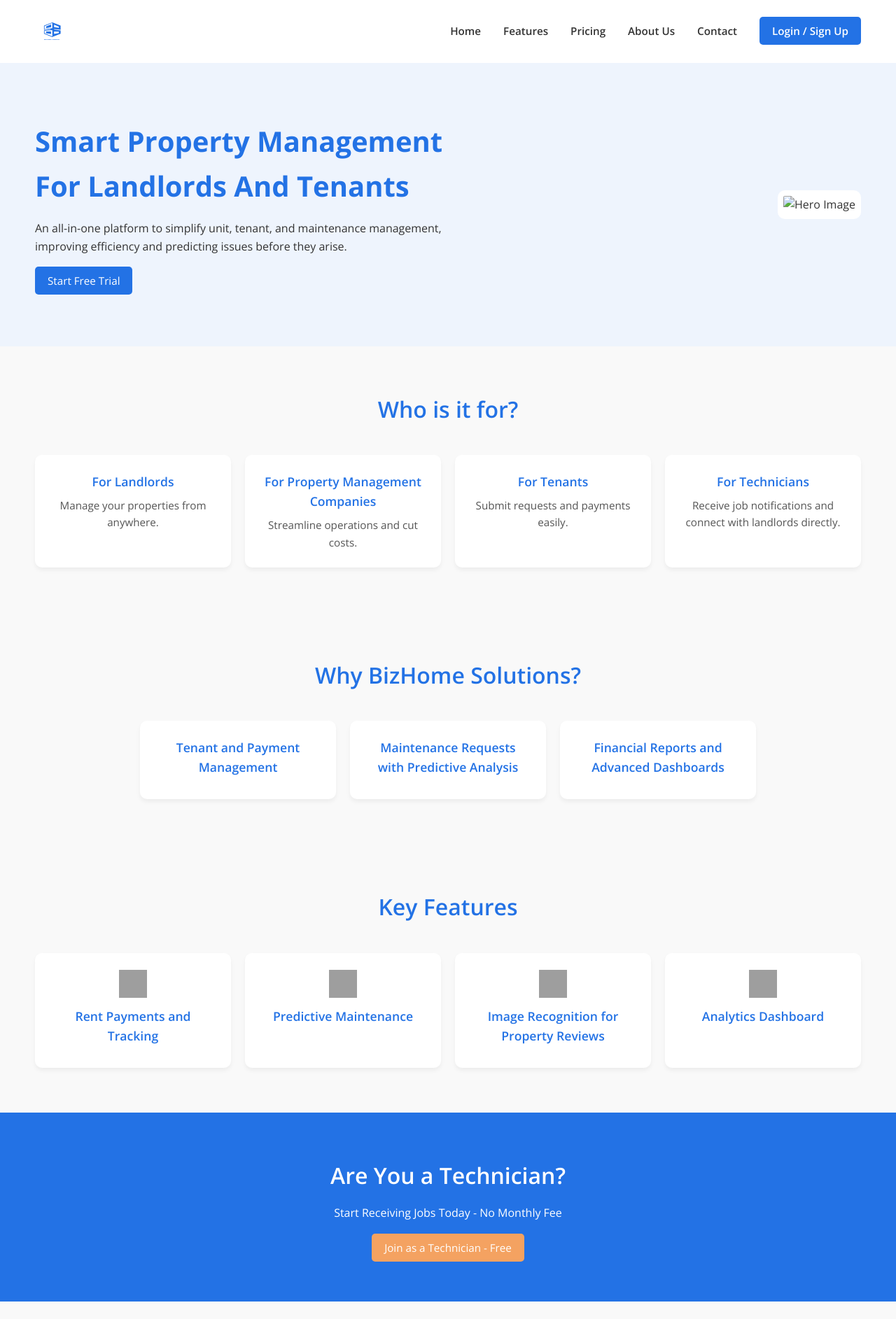
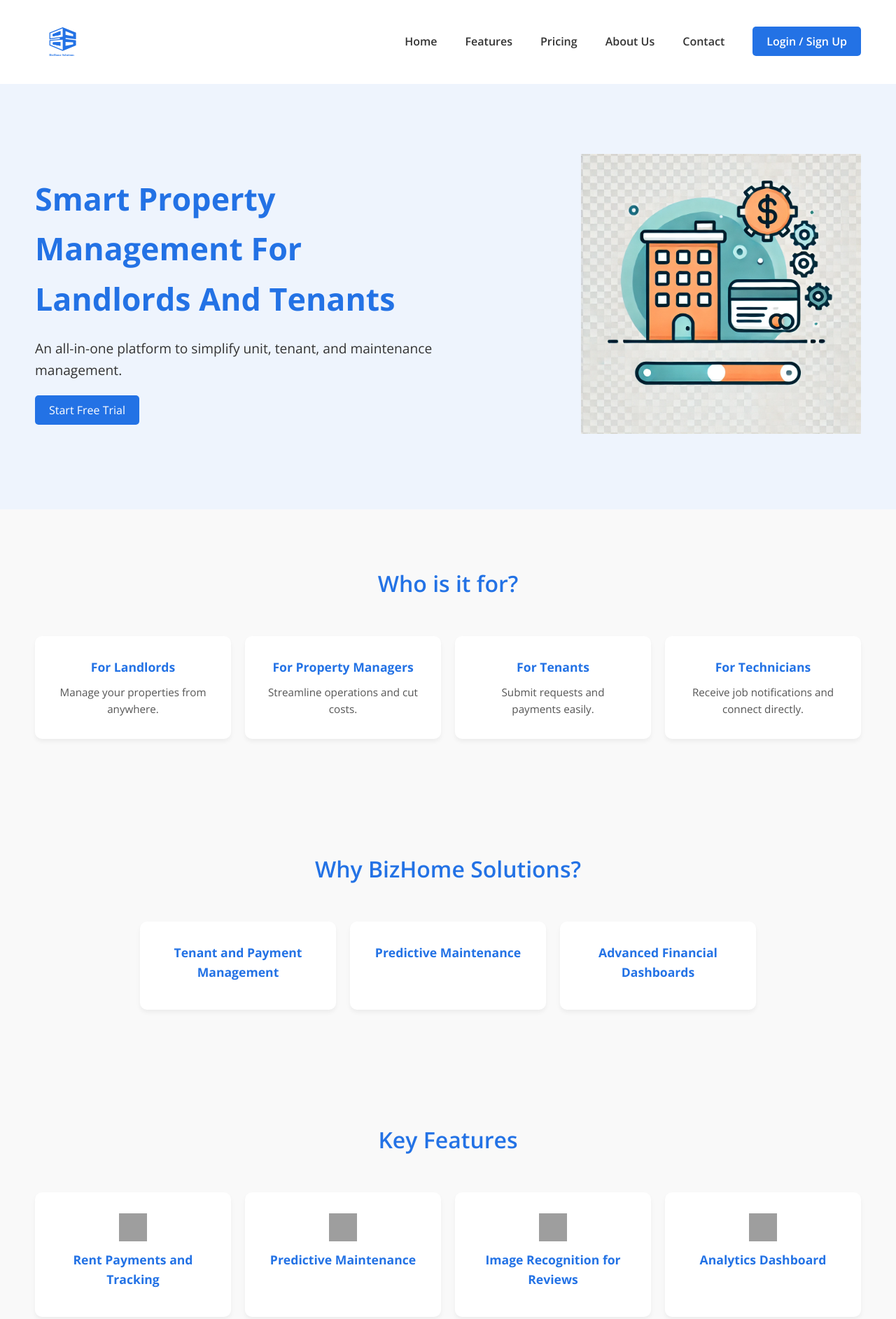
Before and after one commit to BizhomeSolutions/Site, a plain HTML site: page index.html in a window 1280 px wide. Shown: the top 1885 px of the page at 70% size. Drawn offline with nearby package versions, Linux system fonts and the light colour scheme; grey boxes are pictures that could not be loaded.

Commit message:
Improve image and styles

```diff
--- a/index.html
+++ b/index.html
@@ -1,146 +1,63 @@
 <!DOCTYPE html>
 <html lang="en">
 <head>
-  <meta charset="UTF-8">
-  <meta http-equiv="X-UA-Compatible" content="IE=edge">
-  <meta name="viewport" content="width=device-width, initial-scale=1.0">
+  <meta charset="UTF-8" />
+  <meta http-equiv="X-UA-Compatible" content="IE=edge" />
+  <meta name="viewport" content="width=device-width, initial-scale=1.0" />
   <title>BizHome Solutions | Smart Property Management</title>
-  <meta name="description" content="Smart Property Management for Landlords, Tenants, and Technicians. Simplify property management with BizHome Solutions.">
-  <meta name="keywords" content="property management, landlord software, tenant management, maintenance tracking, BizHome Solutions">
-  <meta name="author" content="BizHome Solutions">
-  <meta property="og:title" content="BizHome Solutions | Smart Property Management">
-  <meta property="og:description" content="Simplify property management for landlords, tenants, and technicians.">
-  <meta property="og:type" content="website">
-  <meta property="og:url" content="https://bizhomesolutions.com">
-  <meta property="og:image" content="https://bizhomesolutions.com/assets/logo-01.svg">
-  <link rel="canonical" href="https://bizhomesolutions.com">
-  <link rel="icon" type="image/svg+xml" href="assets/logo-01.svg">
-  <link rel="preconnect" href="https://fonts.googleapis.com">
-  <link rel="preconnect" href="https://fonts.gstatic.com" crossorigin>
-  <link href="https://fonts.googleapis.com/css2?family=Open+Sans:wght@400;600;700&display=swap" rel="stylesheet">
+
+  <meta name="description" content="Smart Property Management for Landlords, Tenants, and Technicians. Simplify property management with BizHome Solutions." />
+  <link rel="icon" type="image/svg+xml" href="assets/logo-01.svg" />
+
+  <link rel="preconnect" href="https://fonts.googleapis.com" />
+  <link rel="preconnect" href="https://fonts.gstatic.com" crossorigin />
+  <link href="https://fonts.googleapis.com/css2?family=Open+Sans:wght@400;600;700&display=swap" rel="stylesheet" />
 
   <style>
-    * {
-      box-sizing: border-box;
-      margin: 0;
-      padding: 0;
-      font-family: 'Open Sans', sans-serif;
-    }
+    * { box-sizing: border-box; margin: 0; padding: 0; font-family: 'Open Sans', sans-serif; }
+    body { color: #333; background-color: #f9f9f9; line-height: 1.6; }
 
-    html {
-      scroll-behavior: smooth;
-      font-size: 16px;
-    }
+    header { background-color: #fff; padding: 20px 50px; display: flex; justify-content: space-between; align-items: center; box-shadow: 0 2px 4px rgba(0,0,0,0.1); }
+    header img { height: 80px; }
 
-    body {
-      color: #333;
-      background-color: #f9f9f9;
-      line-height: 1.6;
-    }
-
-    img {
-      max-width: 100%;
-      height: auto;
-      display: block;
-    }
-
-    header {
-      background-color: #ffffff;
-      padding: 20px 50px;
-      display: flex;
-      justify-content: space-between;
-      align-items: center;
-      box-shadow: 0 2px 4px rgba(0,0,0,0.1);
-    }
-
-    header img {
-      height: 50px;
-    }
-
-    nav ul {
-      list-style: none;
-      display: flex;
-      gap: 32px;
-    }
-
-    nav ul li a {
-      text-decoration: none;
-      color: #333;
-      font-weight: 600;
-      font-size: 0.95rem;
-    }
+    nav ul { list-style: none; display: flex; gap: 40px; }
+    nav ul li a { text-decoration: none; color: #333; font-weight: 600; }
 
     .btn-primary {
       background-color: #2372e5;
       color: #fff;
-      padding: 10px 18px;
+      padding: 10px 20px;
       border-radius: 5px;
       text-decoration: none;
-      font-size: 0.95rem;
+      font-size: 1rem;
       transition: background-color 0.3s;
     }
-
-    .btn-primary:hover {
-      background-color: #1d5ec2;
-    }
+    .btn-primary:hover { background-color: #1d5ec2; }
 
     .btn-secondary {
-      background-color: #f4a261;
+      background-color: #f4a261; /* نارنجی ملایم */
       color: #fff;
-      padding: 10px 18px;
+      padding: 12px 24px;
       border-radius: 5px;
       text-decoration: none;
-      font-size: 0.95rem;
+      font-size: 1rem;
       transition: background-color 0.3s;
     }
+    .btn-secondary:hover { background-color: #e17c24; }
 
-    .btn-secondary:hover {
-      background-color: #e17c24;
-    }
+    .hero { display: flex; flex-wrap: wrap; justify-content: space-between; align-items: center; padding: 100px 50px; background-color: #eef4fd; }
+    .hero-text { flex: 1 1 400px; max-width: 50%; }
+    .hero-text h1 { color: #2372e5; font-size: 2.8rem; margin-bottom: 20px; }
+    .hero-text p { font-size: 1.2rem; margin-bottom: 30px; }
+    .hero-img img { width: 100%; max-width: 400px; }
 
-    .hero {
-      display: flex;
-      flex-wrap: wrap;
-      justify-content: space-between;
-      align-items: center;
-      padding: 80px 50px;
-      background-color: #eef4fd;
-    }
-
-    .hero-text {
-      flex: 1 1 400px;
-      max-width: 50%;
-    }
-
-    .hero-text h1 {
-      color: #2372e5;
-      font-size: 2.5rem;
-      font-weight: 700;
-      margin-bottom: 16px;
-    }
-
-    .hero-text p {
-      font-size: 1rem;
-      margin-bottom: 24px;
-    }
-
-    .hero-img img {
-      border-radius: 10px;
-      background-color: #fff;
-      padding: 8px;
-      width: 100%;
-      max-width: 480px;
-    }
-
-    section {
-      padding: 64px 50px;
-    }
+    section { padding: 80px 50px; }
 
     .section-title {
       text-align: center;
       font-size: 2rem;
       color: #2372e5;
-      margin-bottom: 40px;
+      margin-bottom: 50px;
       font-weight: 600;
     }
 
@@ -153,7 +70,7 @@
 
     .feature-box {
       background: #fff;
-      padding: 24px;
+      padding: 30px;
       border-radius: 10px;
       width: 280px;
       text-align: center;
@@ -164,9 +81,7 @@
       align-items: center;
     }
 
-    .feature-box:hover {
-      transform: translateY(-5px);
-    }
+    .feature-box:hover { transform: translateY(-5px); }
 
     .feature-box img {
       width: 40px;
@@ -175,57 +90,37 @@
       filter: grayscale(100%);
     }
 
-    .feature-box h3 {
-      margin-bottom: 8px;
-      color: #2372e5;
-      font-size: 1.1rem;
-      font-weight: 600;
-    }
-
-    .feature-box p {
-      color: #555;
-      font-size: 0.95rem;
-    }
+    .feature-box h3 { color: #2372e5; font-size: 1.1rem; margin-bottom: 10px; }
+    .feature-box p { color: #555; font-size: 0.95rem; }
 
     .cta-section {
       background-color: #2372e5;
       color: #fff;
       text-align: center;
-      padding: 64px 50px;
-      background-image: url('assets/technician-background.jpg');
+      padding: 80px 50px;
+      background-image: url('assets/technician-background.png');
       background-size: cover;
       background-position: center;
     }
 
-    .cta-section h2 {
-      font-size: 2rem;
-      margin-bottom: 16px;
-      font-weight: 600;
-    }
-
-    .cta-section p {
-      font-size: 1rem;
-      margin-bottom: 24px;
-    }
+    .cta-section h2 { font-size: 2rem; margin-bottom: 16px; }
+    .cta-section p { font-size: 1rem; margin-bottom: 24px; }
 
     .faq {
       background-color: #fff;
       border-radius: 10px;
       box-shadow: 0 4px 6px rgba(0,0,0,0.05);
-      padding: 40px;
-      margin-top: 80px;
+      padding: 50px;
+      margin-top: 100px;
       margin-bottom: 50px;
       max-width: 800px;
       margin-left: auto;
       margin-right: auto;
     }
 
-    .faq-item {
-      border-bottom: 1px solid #eee;
-    }
-
+    .faq-item { border-bottom: 1px solid #eee; }
     .faq-question {
-      padding: 16px;
+      padding: 20px;
       cursor: pointer;
       background-color: #f9f9f9;
       color: #333;
@@ -233,71 +128,37 @@
       display: flex;
       justify-content: space-between;
       align-items: center;
-      font-size: 1rem;
-      transition: background-color 0.3s;
     }
 
-    .faq-question:hover {
-      background-color: #f1f1f1;
-    }
-
-    .faq-answer {
-      display: none;
-      padding: 16px;
-      color: #555;
-      background-color: #fff;
-      font-size: 0.95rem;
-    }
+    .faq-question:hover { background-color: #f1f1f1; }
+    .faq-answer { display: none; padding: 20px; color: #555; background-color: #fff; }
 
     footer {
       background-color: #333;
       color: #fff;
-      padding: 32px 50px;
+      padding: 40px 50px;
       display: flex;
       justify-content: space-between;
       flex-wrap: wrap;
     }
 
-    footer img {
-      height: 40px;
-      margin-bottom: 20px;
-    }
-
-    footer ul {
-      list-style: none;
-    }
-
-    footer ul li {
-      margin-bottom: 10px;
-    }
-
-    footer ul li a {
-      color: #fff;
-      text-decoration: none;
-      font-size: 0.9rem;
-    }
+    footer img { height: 40px; margin-bottom: 20px; }
+    footer ul { list-style: none; }
+    footer ul li { margin-bottom: 10px; }
+    footer ul li a { color: #fff; text-decoration: none; }
 
     @media (max-width: 768px) {
-      .hero {
-        flex-direction: column;
-        padding: 50px 20px;
-      }
-
-      .hero-text, .hero-img {
-        max-width: 100%;
-      }
-
-      nav ul {
-        flex-direction: column;
-        gap: 10px;
-      }
+      .hero { flex-direction: column; padding: 50px 20px; }
+      .hero-text, .hero-img { max-width: 100%; }
+      nav ul { flex-direction: column; gap: 10px; }
     }
   </style>
 </head>
 
 <body>
+  <!-- Header -->
   <header>
-    <img src="assets/logo-01.svg" alt="BizHome Solutions Logo">
+    <img src="assets/logo-01.svg" alt="BizHome Solutions Logo" />
     <nav>
       <ul>
         <li><a href="#">Home</a></li>
@@ -310,17 +171,19 @@
     </nav>
   </header>
 
+  <!-- Hero Section -->
   <section class="hero">
     <div class="hero-text">
       <h1>Smart Property Management For Landlords And Tenants</h1>
-      <p>An all-in-one platform to simplify unit, tenant, and maintenance management, improving efficiency and predicting issues before they arise.</p>
+      <p>An all-in-one platform to simplify unit, tenant, and maintenance management.</p>
       <a class="btn-primary" href="#">Start Free Trial</a>
     </div>
     <div class="hero-img">
-      <img src="assets/hero-image.jpg" alt="Hero Image">
+      <img src="assets/hero-image.png" alt="Hero Image" />
     </div>
   </section>
 
+  <!-- Who Is It For? -->
   <section>
     <h2 class="section-title">Who is it for?</h2>
     <div class="features">
@@ -329,7 +192,7 @@
         <p>Manage your properties from anywhere.</p>
       </div>
       <div class="feature-box">
-        <h3>For Property Management Companies</h3>
+        <h3>For Property Managers</h3>
         <p>Streamline operations and cut costs.</p>
       </div>
       <div class="feature-box">
@@ -338,11 +201,12 @@
       </div>
       <div class="feature-box">
         <h3>For Technicians</h3>
-        <p>Receive job notifications and connect with landlords directly.</p>
+        <p>Receive job notifications and connect directly.</p>
       </div>
     </div>
   </section>
 
+  <!-- Why BizHome Solutions -->
   <section>
     <h2 class="section-title">Why BizHome Solutions?</h2>
     <div class="features">
@@ -350,62 +214,66 @@
         <h3>Tenant and Payment Management</h3>
       </div>
       <div class="feature-box">
-        <h3>Maintenance Requests with Predictive Analysis</h3>
+        <h3>Predictive Maintenance</h3>
       </div>
       <div class="feature-box">
-        <h3>Financial Reports and Advanced Dashboards</h3>
+        <h3>Advanced Financial Dashboards</h3>
       </div>
     </div>
   </section>
 
+  <!-- Key Features -->
   <section>
     <h2 class="section-title">Key Features</h2>
     <div class="features">
       <div class="feature-box">
-        <img src="https://cdn-icons-png.flaticon.com/512/1250/1250615.png" alt="Rent Payments">
+        <img src="https://cdn-icons-png.flaticon.com/512/1250/1250615.png" alt="Rent Payments" />
         <h3>Rent Payments and Tracking</h3>
       </div>
       <div class="feature-box">
-        <img src="https://cdn-icons-png.flaticon.com/512/709/709496.png" alt="Predictive Maintenance">
+        <img src="https://cdn-icons-png.flaticon.com/512/709/709496.png" alt="Predictive Maintenance" />
         <h3>Predictive Maintenance</h3>
       </div>
       <div class="feature-box">
-        <img src="https://cdn-icons-png.flaticon.com/512/848/848043.png" alt="Image Recognition">
-        <h3>Image Recognition for Property Reviews</h3>
+        <img src="https://cdn-icons-png.flaticon.com/512/848/848043.png" alt="Image Recognition" />
+        <h3>Image Recognition for Reviews</h3>
       </div>
       <div class="feature-box">
-        <img src="https://cdn-icons-png.flaticon.com/512/1828/1828817.png" alt="Analytics Dashboard">
+        <img src="https://cdn-icons-png.flaticon.com/512/1828/1828817.png" alt="Analytics Dashboard" />
         <h3>Analytics Dashboard</h3>
       </div>
     </div>
   </section>
 
+  <!-- Call To Action -->
   <section class="cta-section">
     <h2>Are You a Technician?</h2>
     <p>Start Receiving Jobs Today - No Monthly Fee</p>
     <a class="btn-secondary" href="#">Join as a Technician - Free</a>
   </section>
 
+  <!-- FAQ -->
   <section class="faq">
     <h2 class="section-title">FAQ</h2>
     <div class="faq-item">
       <div class="faq-question">What is BizHome?<span>+</span></div>
-      <div class="faq-answer">BizHome is an all-in-one property management platform that helps landlords, property managers, tenants, and technicians manage properties, maintenance requests, and payments more efficiently.</div>
+      <div class="faq-answer">BizHome is an all-in-one platform for landlords, tenants, and technicians.</div>
     </div>
     <div class="faq-item">
       <div class="faq-question">Who can use BizHome?<span>+</span></div>
-      <div class="faq-answer">Landlords, property managers, tenants, and technicians can use BizHome.</div>
+      <div class="faq-answer">Landlords, tenants, property managers, and technicians.</div>
     </div>
     <div class="faq-item">
       <div class="faq-question">Is BizHome secure?<span>+</span></div>
-      <div class="faq-answer">Yes, BizHome offers secure and reliable services for all users.</div>
+      <div class="faq-answer">Yes, we ensure maximum data security.</div>
     </div>
   </section>
 
+  <!-- Footer -->
   <footer>
     <div>
-      <img src="assets/logo-01.svg" alt="BizHome Logo">
-      <p>Efficient property management for modern landlords and tenants.</p>
+      <img src="assets/logo-01.svg" alt="BizHome Logo" />
+      <p>Efficient property management for landlords and tenants.</p>
     </div>
     <ul>
       <li><a href="#">About Us</a></li>
@@ -415,13 +283,14 @@
     <p>&copy; 2024 BizHome Solutions. All rights reserved.</p>
   </footer>
 
+  <!-- FAQ Toggle -->
   <script>
     const questions = document.querySelectorAll('.faq-question');
-    questions.forEach(question => {
+    questions.forEach((question) => {
       question.addEventListener('click', () => {
         const answer = question.nextElementSibling;
         const isVisible = answer.style.display === 'block';
-        document.querySelectorAll('.faq-answer').forEach(a => a.style.display = 'none');
+        document.querySelectorAll('.faq-answer').forEach((a) => (a.style.display = 'none'));
         answer.style.display = isVisible ? 'none' : 'block';
       });
     });
```
